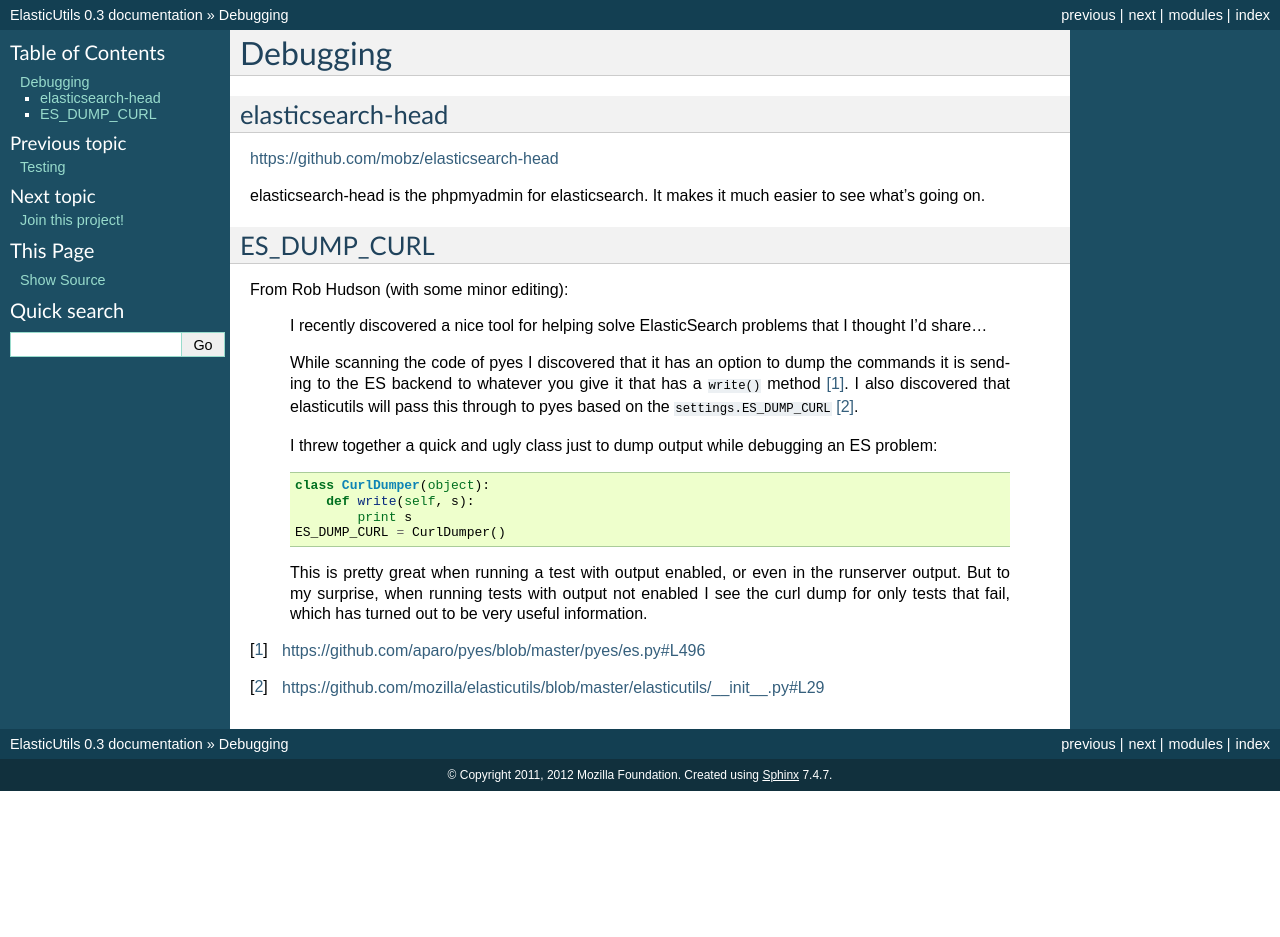
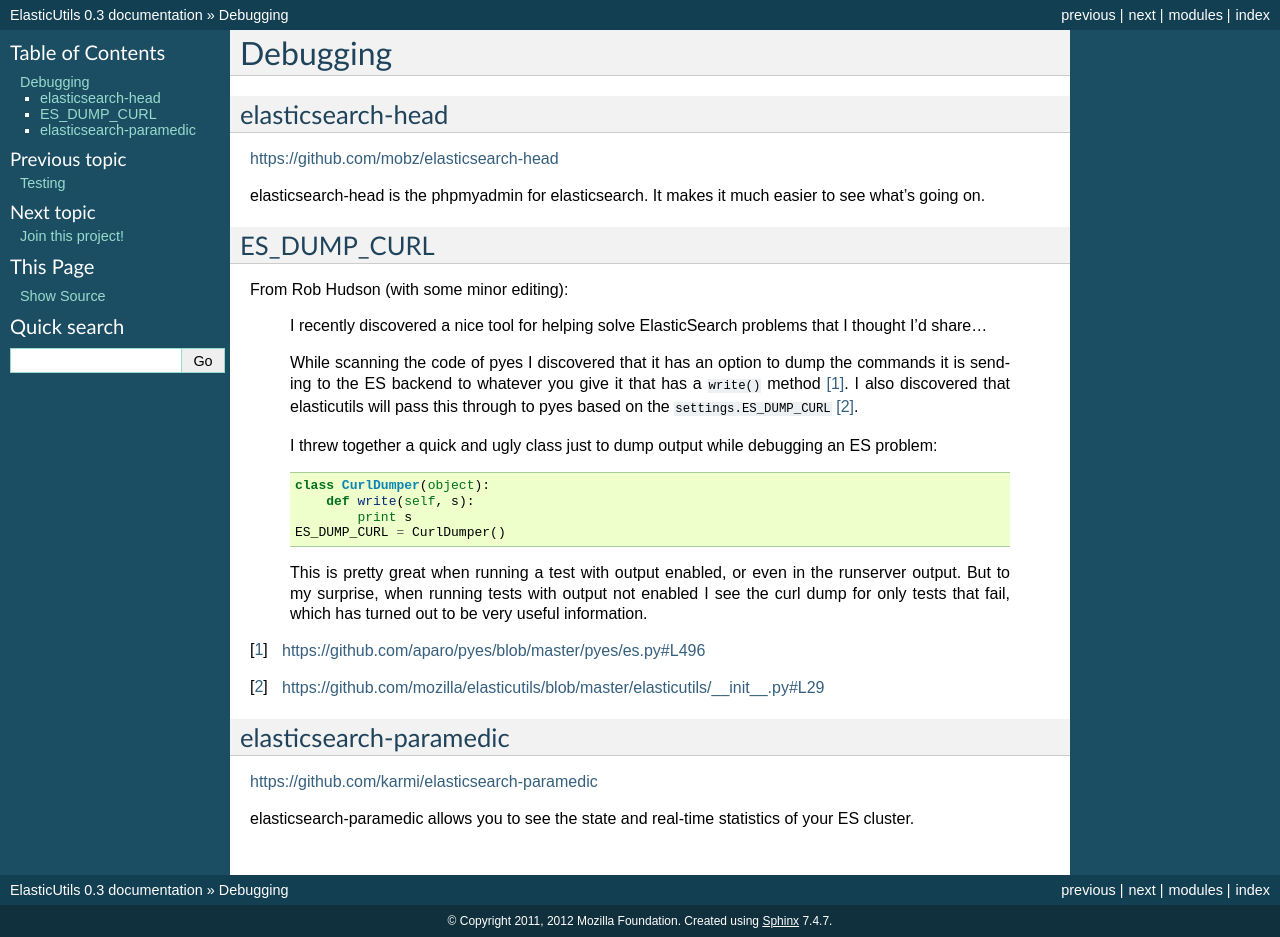
Before and after one commit to mozilla/elasticutils, a Sphinx documentation site: the page built from docs/debugging.rst, in a window 1280 px wide. Built offline with Sphinx 7.4.7, drawn with Linux system fonts in a browser that asks for light colours; the version number is read from the project's files by our own code; before the commit the page ends 900 px from its top, so only the background shows below that.

Commit message:
Add link to elasticsearch-paramedic

```diff
--- a/docs/debugging.rst
+++ b/docs/debugging.rst
@@ -40,3 +40,12 @@
 
 .. [1] https://github.com/aparo/pyes/blob/master/pyes/es.py#L496
 .. [2] https://github.com/mozilla/elasticutils/blob/master/elasticutils/__init__.py#L29
+
+
+elasticsearch-paramedic
+=======================
+
+https://github.com/karmi/elasticsearch-paramedic
+
+elasticsearch-paramedic allows you to see the state and real-time statistics
+of your ES cluster.
```
